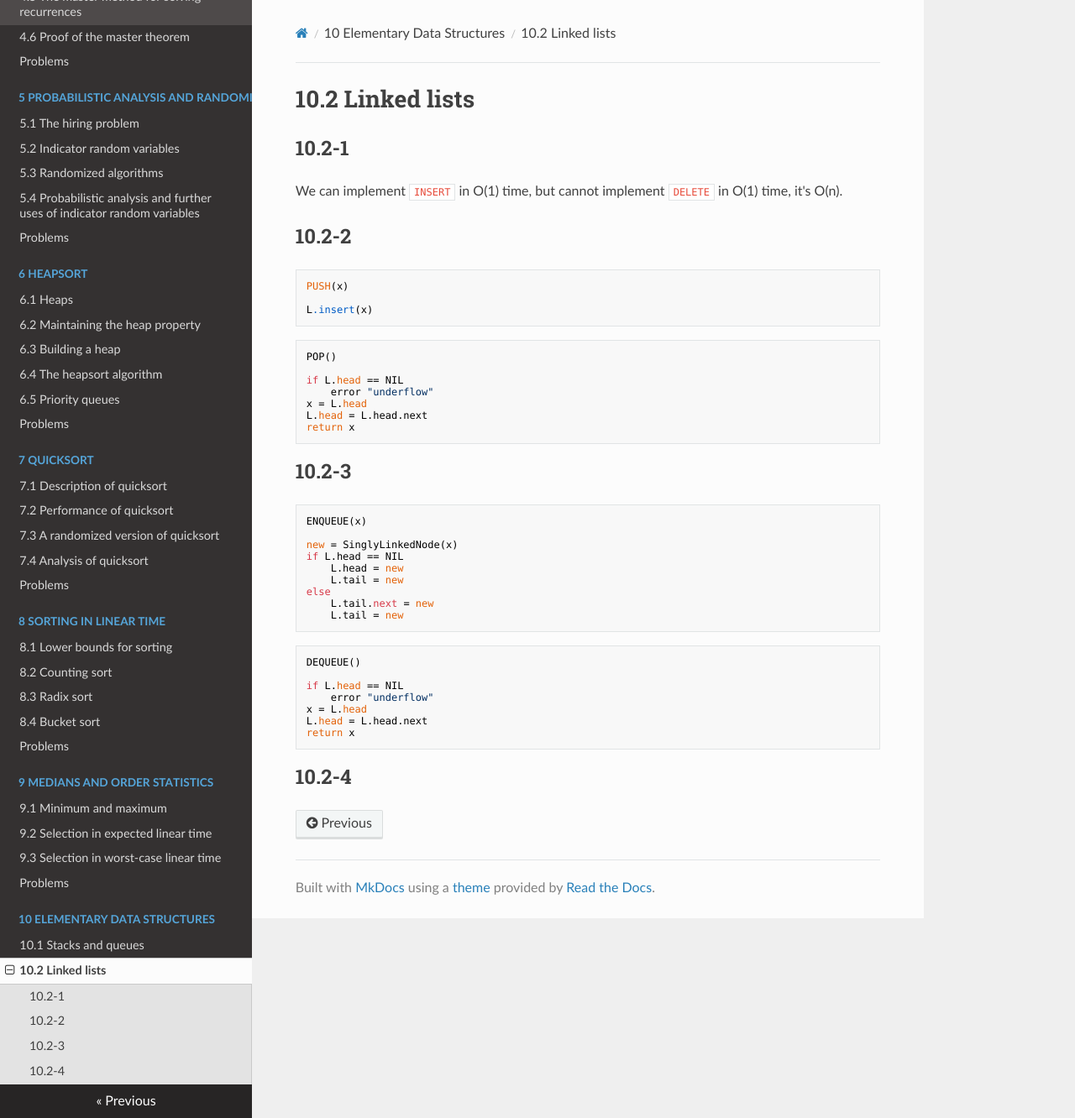
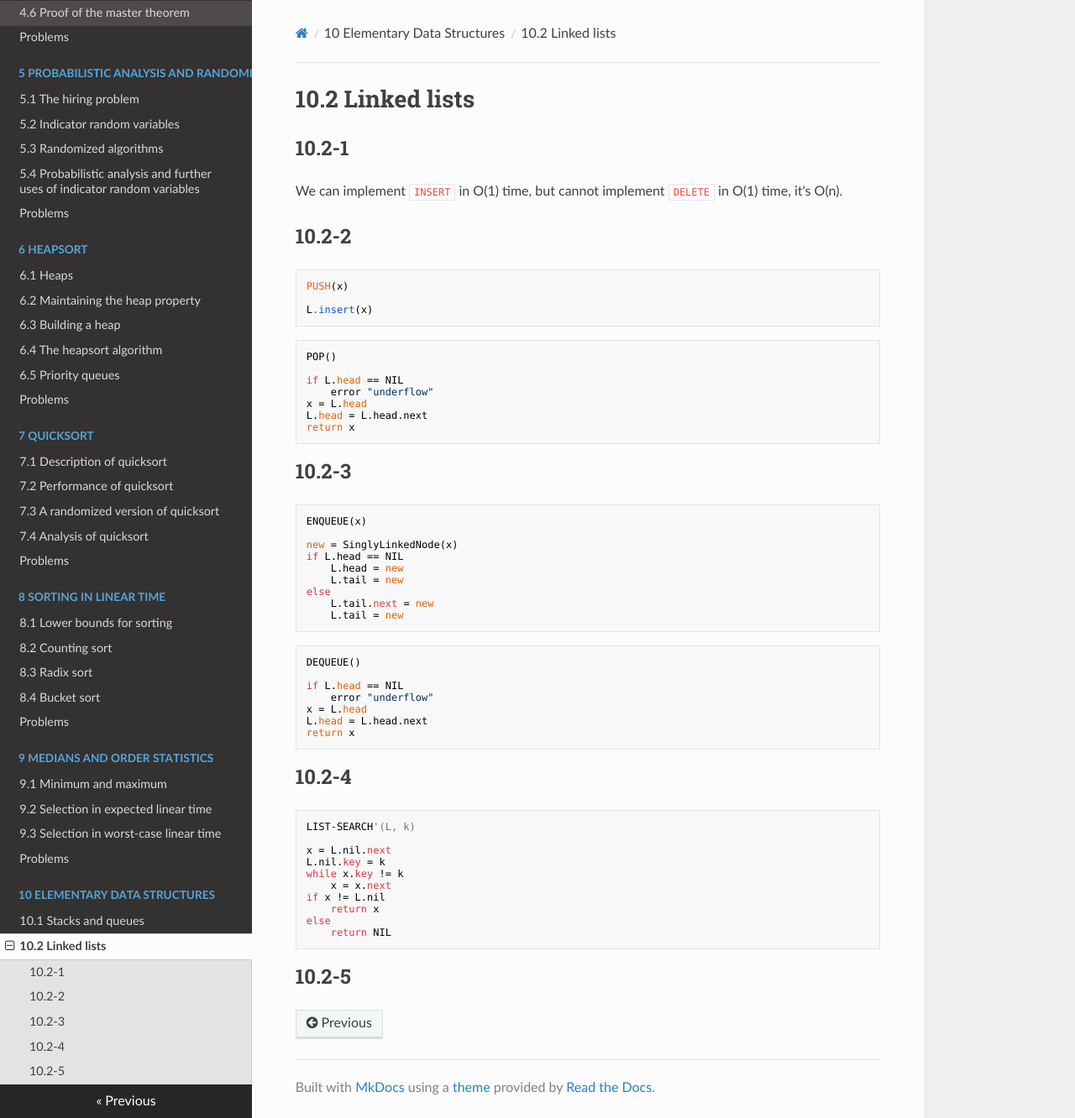
Before and after one commit to Frederick-S/Introduction-to-Algorithms-Notes, an MkDocs documentation site: the page built from docs/10-Elementary-Data-Structures/10.2-Linked-lists.md, in a window 1280 px wide and 1332 px high. Shown: the whole window at 84% size. Built offline with MkDocs 1.6.1, drawn with Linux system fonts in a browser that asks for light colours; nearby versions of some CDN libraries; old or Windows-style settings are respelled for this version of MkDocs.

Commit message:
Update 10.2

````diff
--- a/docs/10-Elementary-Data-Structures/10.2-Linked-lists.md
+++ b/docs/10-Elementary-Data-Structures/10.2-Linked-lists.md
@@ -43,3 +43,17 @@ return x
 ```
 
 ## 10.2-4
+```
+LIST-SEARCH'(L, k)
+
+x = L.nil.next
+L.nil.key = k
+while x.key != k
+    x = x.next
+if x != L.nil
+    return x
+else
+    return NIL
+```
+
+## 10.2-5
````
